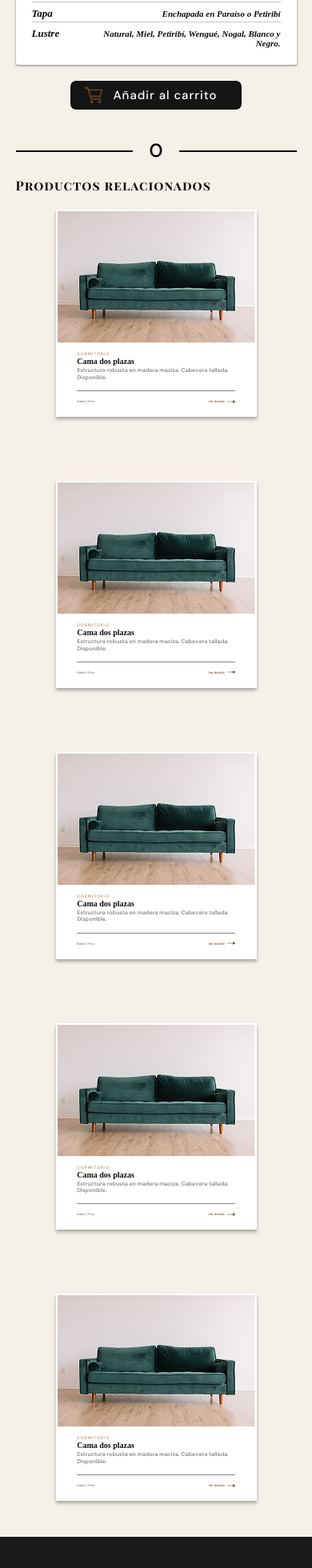
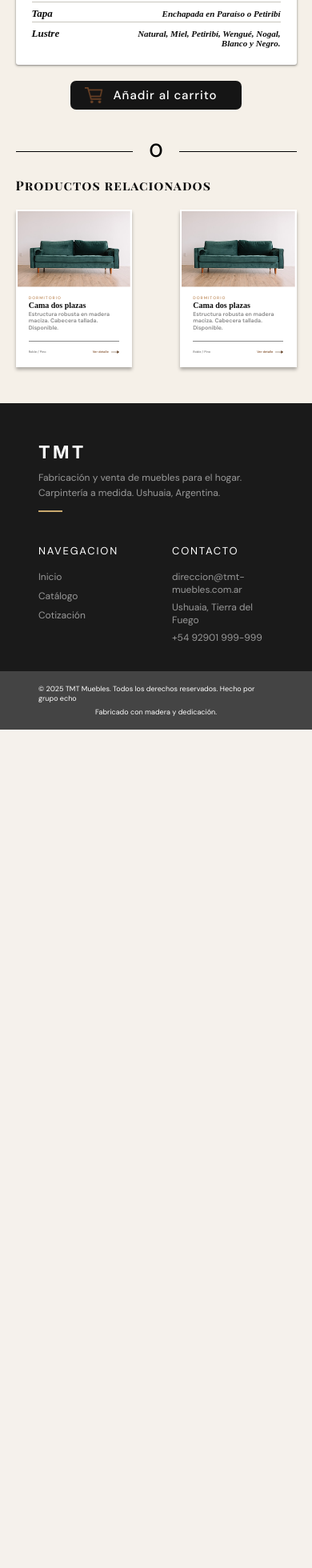
Before and after one commit to Gumm1014/Grupo-Echo-TMT, a React (Vite) app: page /detalle-producto in a window 390 px wide. Shown: the part 887-2847 px from the top of the page at 80% size. After the commit the page ends 1799 px from the top, so only its background shows below. Built offline with nearby package versions, Linux system fonts and the light colour scheme; a web font is replaced by a local one.

Commit message:
avance en el responsivew

```diff
--- a/src/pages/detalle-producto/detalle_producto.css
+++ b/src/pages/detalle-producto/detalle_producto.css
@@ -231,18 +231,29 @@
         margin-top: 20px;
     }
     .tarjetas_s_s{
-        display: grid;
+        display: flex;
         margin: auto;
+
     }
     .t_espc_dp {
-    display: grid;
-    grid-template-columns: 50px 1fr;
-    gap: 15px;
-    align-items: start;
+        display: grid;
+        grid-template-columns: 90px 1fr;
+        gap: 15px;
+        align-items: start;
     }
 
     .espc_prod {
         text-align: right;
         word-break: break-word;
     }
+    .sep_dp .linea_dp{
+        height:1.4px;
+    }
+    .tarjeta-producto{
+        display: none;
+    }
+    /*  */
+    .tarjeta-producto:nth-of-type(1), .tarjeta-producto:nth-of-type(2) {
+        display: grid;
+    }
 }
```
